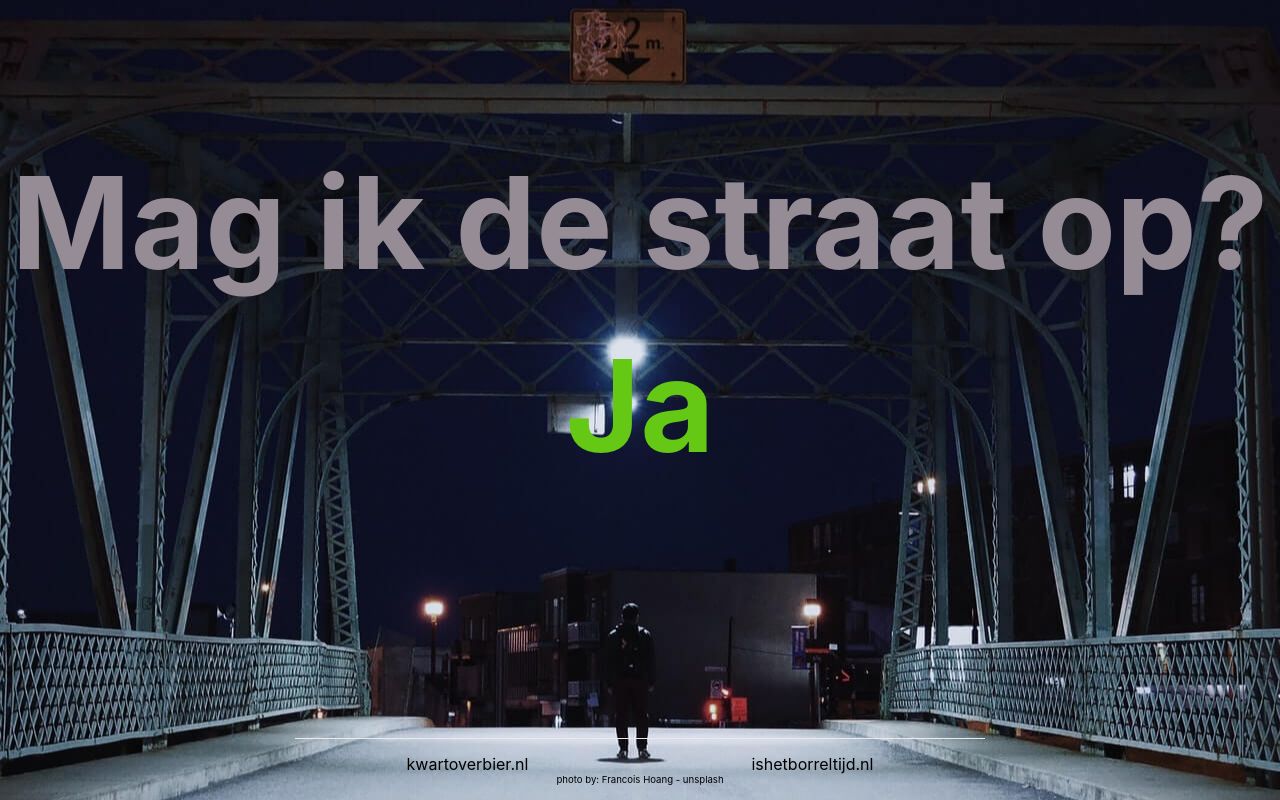
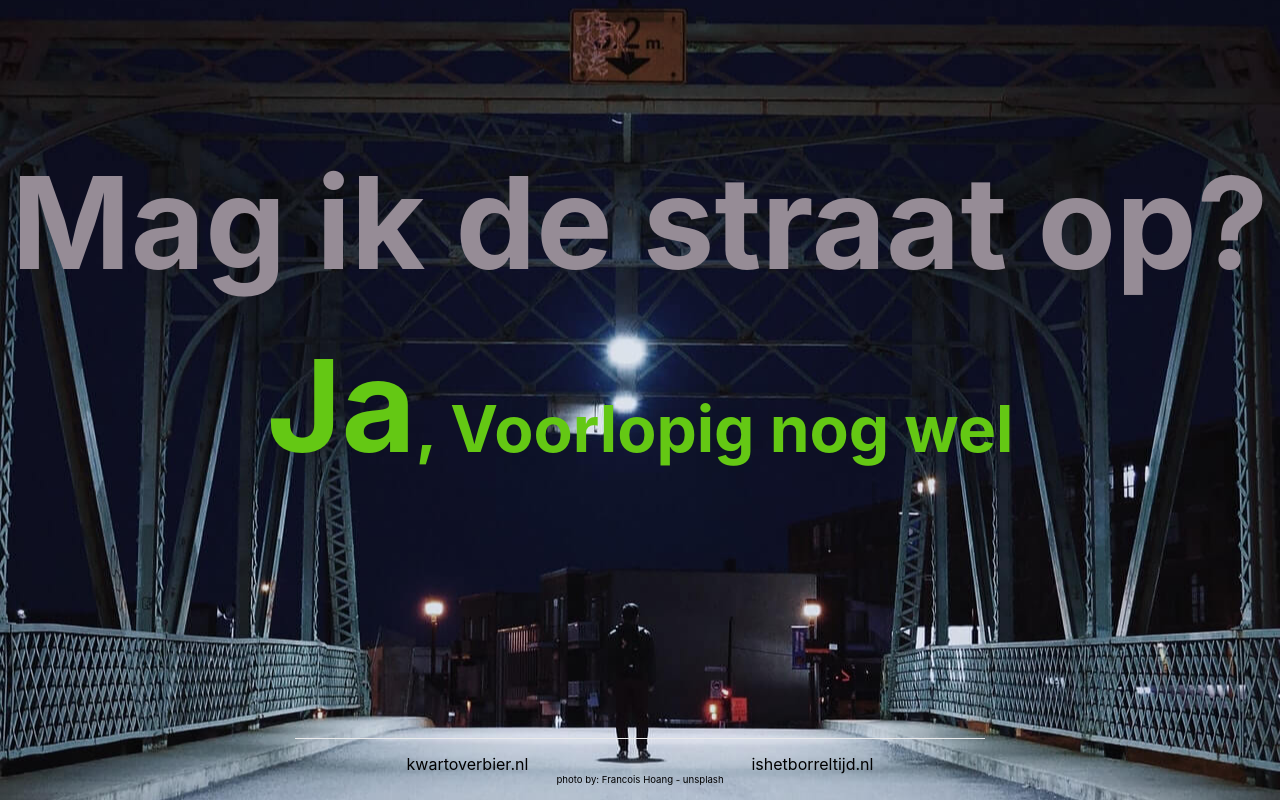
Before and after one commit to RubenJnl/magikdestraatop, a Next.js app: page / in a window 1280 px wide. Built offline with nearby package versions, Linux system fonts and the light colour scheme.

Commit message:
Update answer

```diff
--- a/components/answer.js
+++ b/components/answer.js
@@ -26,7 +26,11 @@ const Answer = () => {
   } else {
     return (
         <React.Fragment>
-            <h2 className="answer">Ja</h2>
+            <h2 className="answer">
+                Ja
+
+                <span className="answerAddition">, Voorlopig nog wel</span>
+            </h2>
             <style jsx>{`
                 .answer {
                     display: block;
@@ -34,6 +38,10 @@ const Answer = () => {
                     font-size: 3em;
                     font-size: clamp(2em, 10em, 10vw);
                     margin-top: .25em;
+                }
+
+                .answerAddition {
+                    font-size: 50%;
                 }
             `}
             </style>
```
